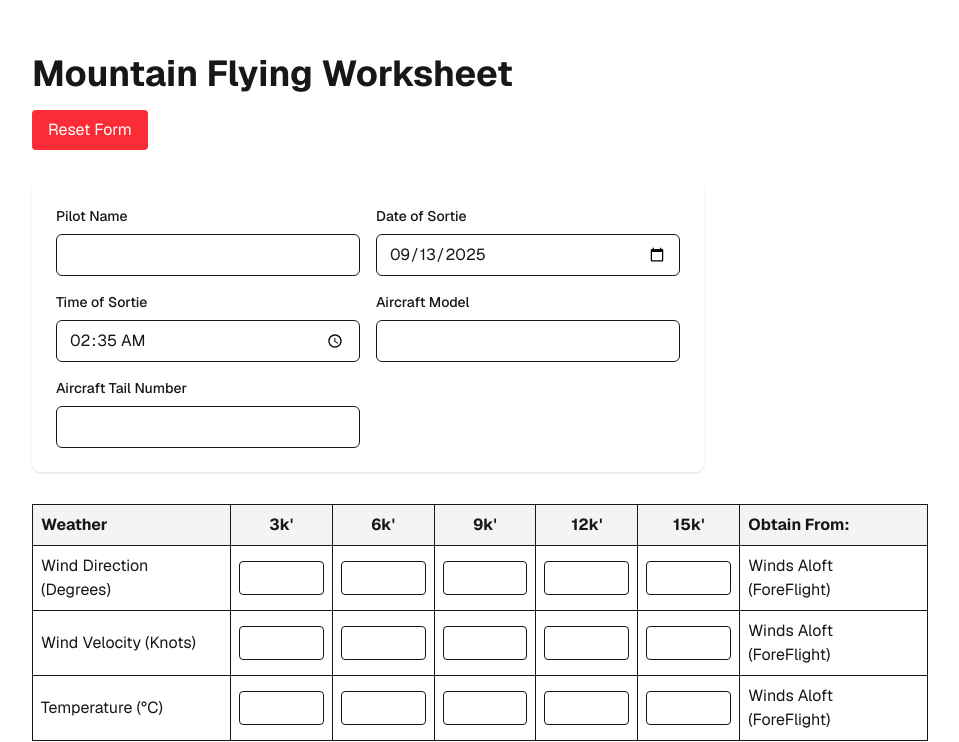
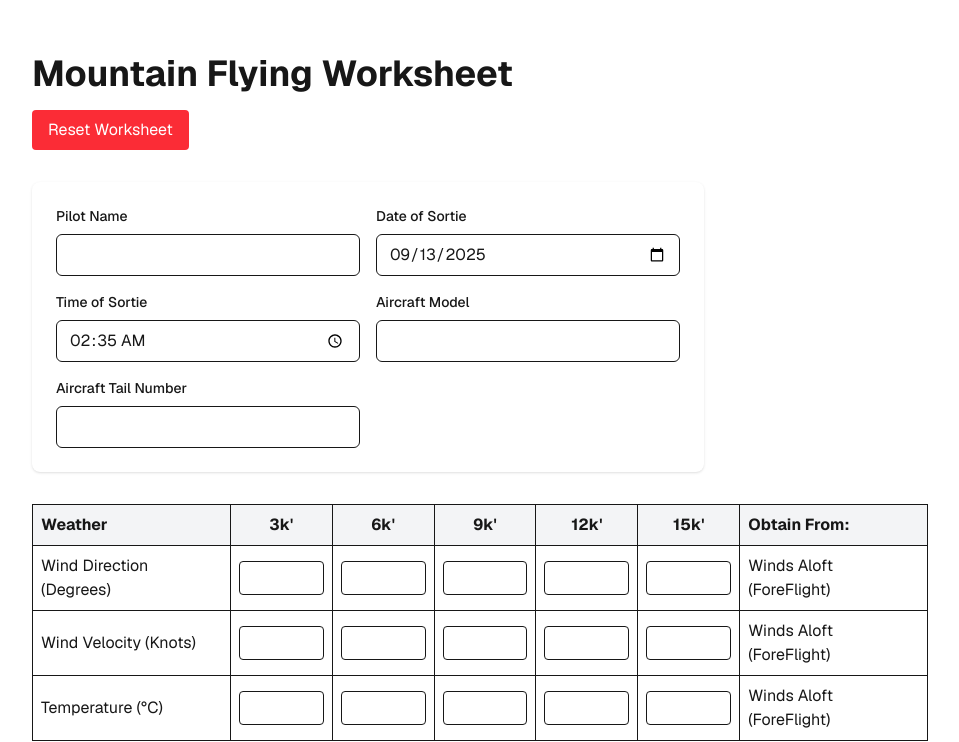
Before and after one commit to jloosli/mountain-worksheet, a Next.js app: page / in a window 1280 px wide. Shown: the part 110-852 px from the top of the page, without its empty margins (160-1119 px from the left). Built offline with nearby package versions, Linux system fonts and the light colour scheme.

Commit message:
Rename reset button to "Reset Worksheet" for clarity

```diff
--- a/src/components/WorksheetForm.tsx
+++ b/src/components/WorksheetForm.tsx
@@ -137,7 +137,7 @@ export default function WorksheetForm() {
             }}
             className="px-4 py-2 bg-red-500 text-white rounded hover:bg-red-600 transition-colors"
           >
-            Reset Form
+            Reset Worksheet
           </button>
         </div>
         <SortieInfo onUpdate={handleSortieUpdate} initialData={state.sortie} />
```
